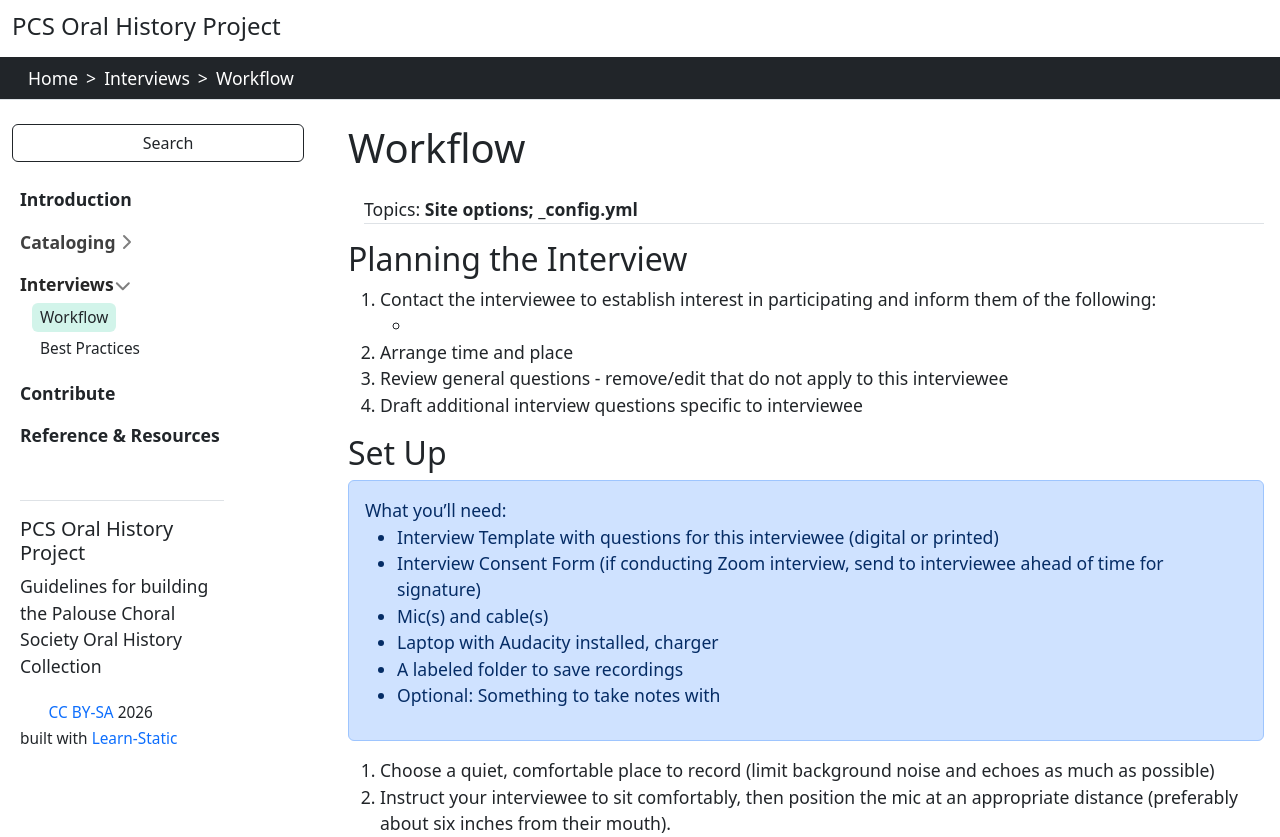
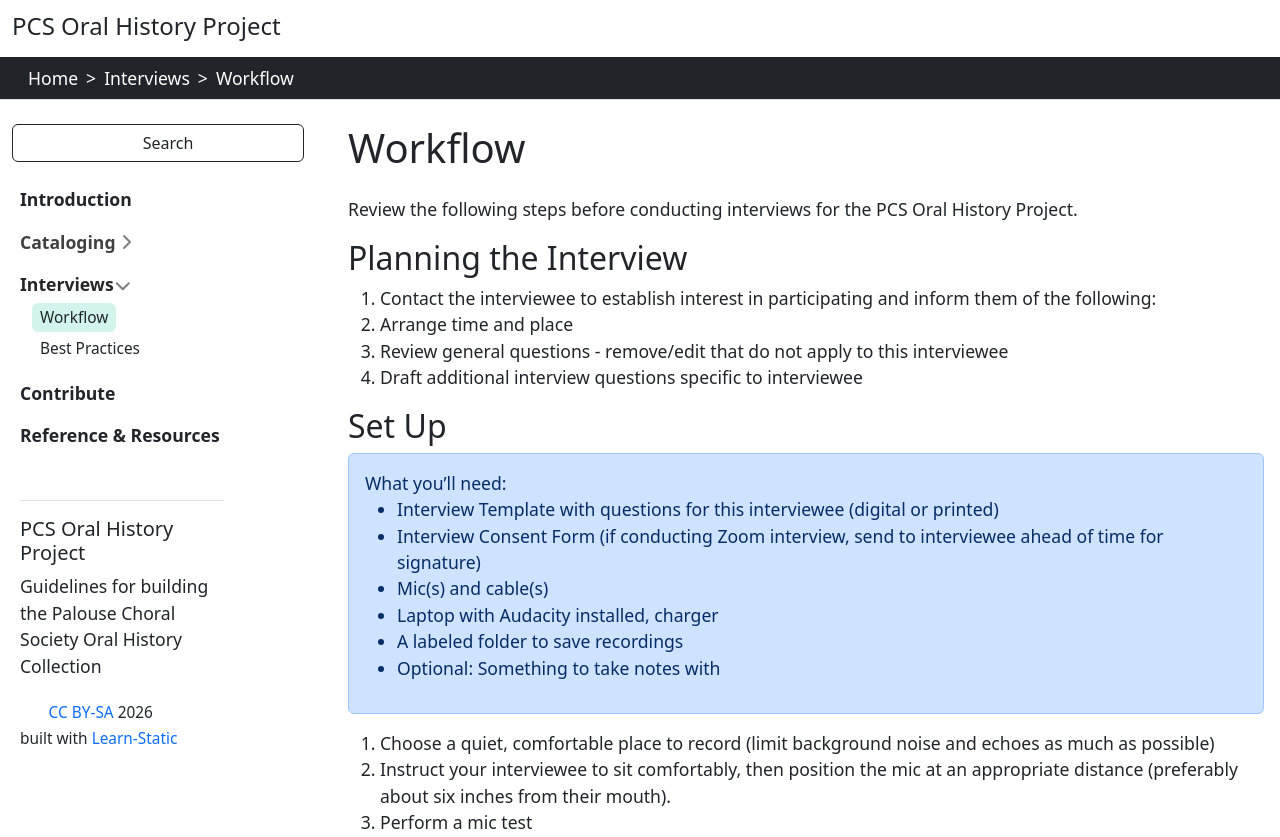
Before and after one commit to llove28/pcs-project, a Jekyll site: the page built from content/interviews/workflow.md, in a window 1280 px wide and 900 px high, scrolled down 541 px, cut to the strip 63-900 px from the top of the window. Built offline with Jekyll 4.4.1, drawn with Linux system fonts in a browser that asks for light colours.

Commit message:
Update workflow for PCS Oral History Project interviews
Added a review section for interview preparation steps.

```diff
--- a/content/interviews/workflow.md
+++ b/content/interviews/workflow.md
@@ -2,13 +2,13 @@
 section_id: Interviews
 nav_order: 2
 title: Workflow
-topics: Site options; _config.yml
 ---
+
+Review the following steps before conducting interviews for the PCS Oral History Project.
 
 ## Planning the Interview
 
 1. Contact the interviewee to establish interest in participating and inform them of the following:
-   -
 2. Arrange time and place
 3. Review general questions - remove/edit that do not apply to this interviewee
 4. Draft additional interview questions specific to interviewee
```
